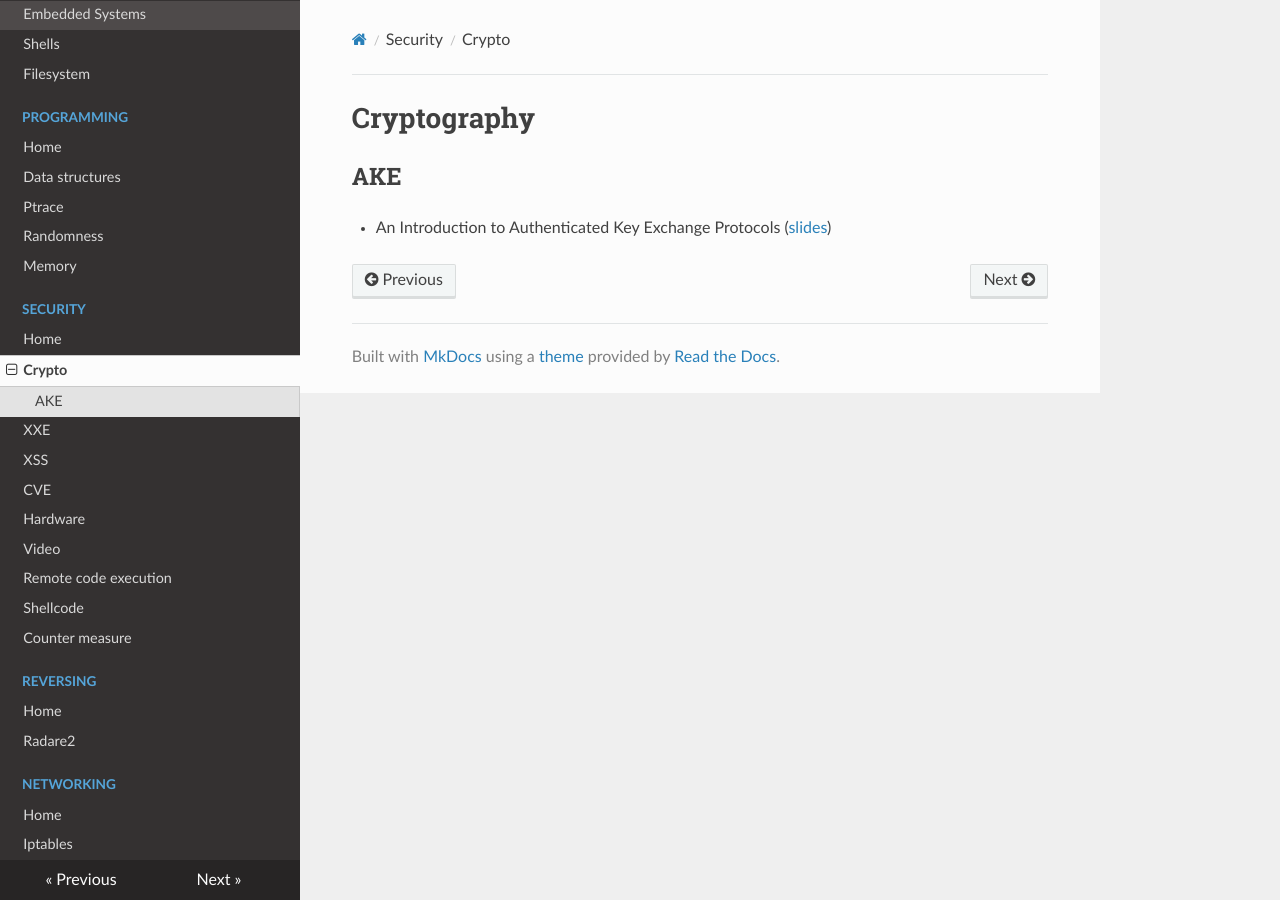
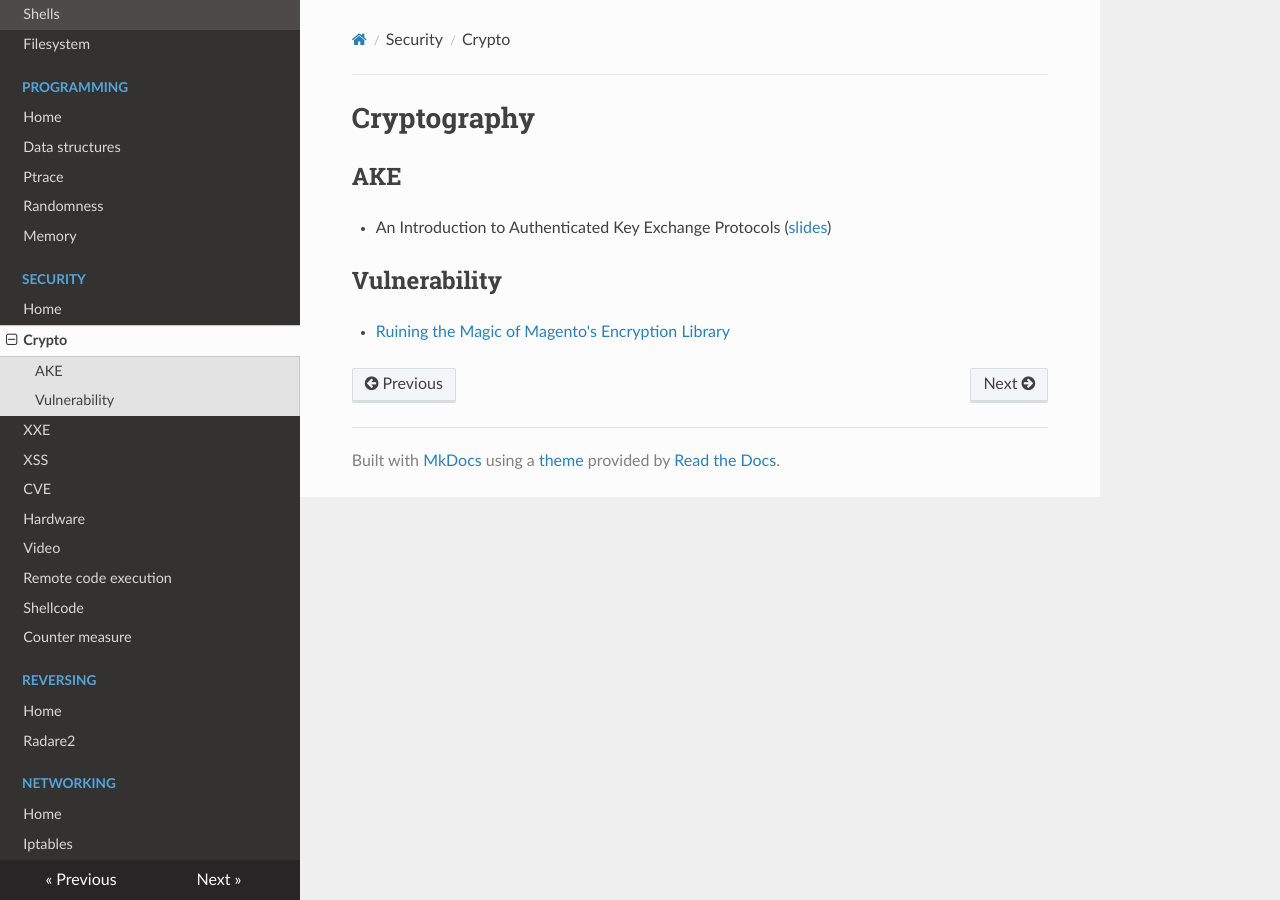
Before and after one commit to gipi/low-level, an MkDocs documentation site: the page built from docs/security/crypto.md, in a window 1280 px wide. Built offline with MkDocs 1.6.1, drawn with Linux system fonts in a browser that asks for light colours; nearby versions of some CDN libraries; old or Windows-style settings are respelled for this version of MkDocs.

Commit message:
Add link.

```diff
--- a/docs/security/crypto.md
+++ b/docs/security/crypto.md
@@ -3,3 +3,7 @@
 ## AKE
 
  - An Introduction to Authenticated Key Exchange Protocols ([slides](http://www.uow.edu.au/~fuchun/seminars/311014.pdf))
+
+## Vulnerability
+
+ - [Ruining the Magic of Magento's Encryption Library](http://www.openwall.com/lists/oss-security/2016/07/19/3)
```
